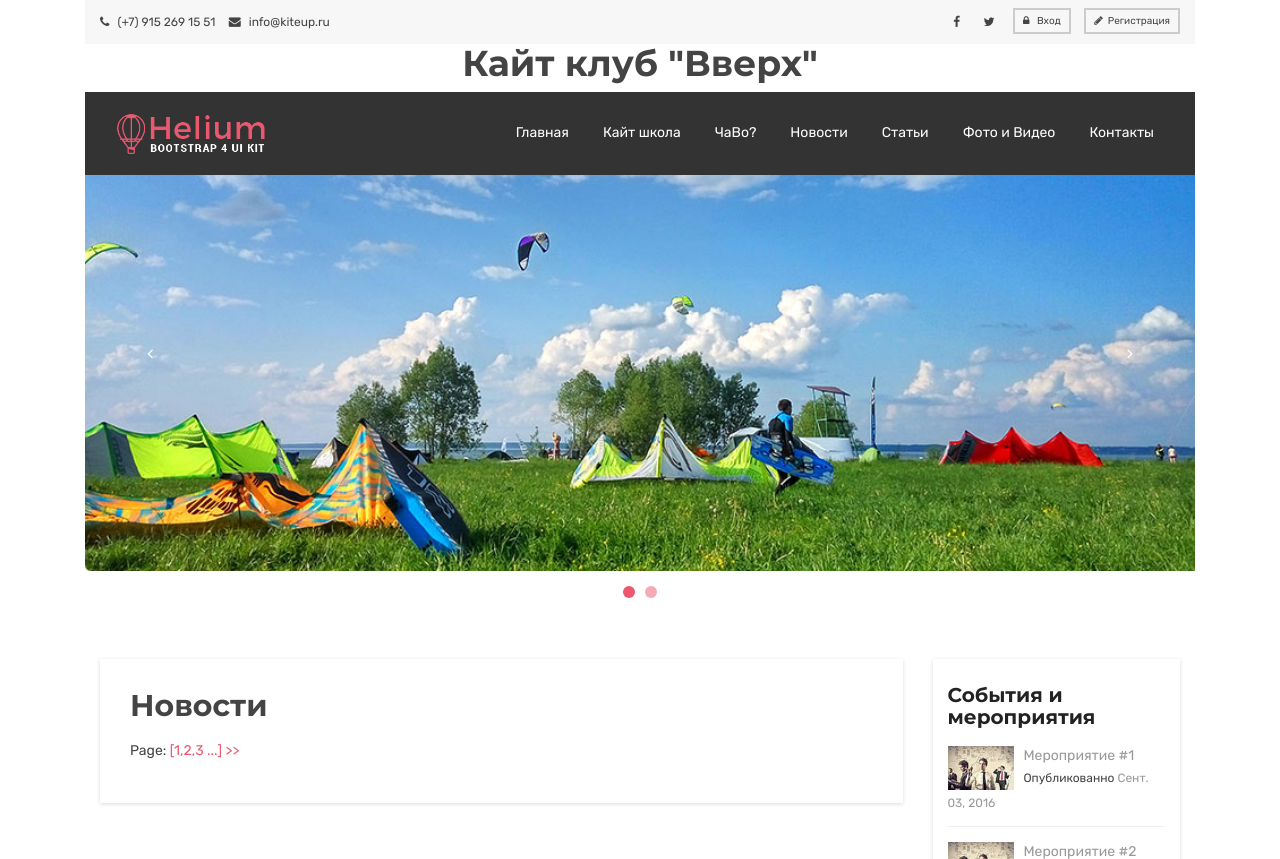
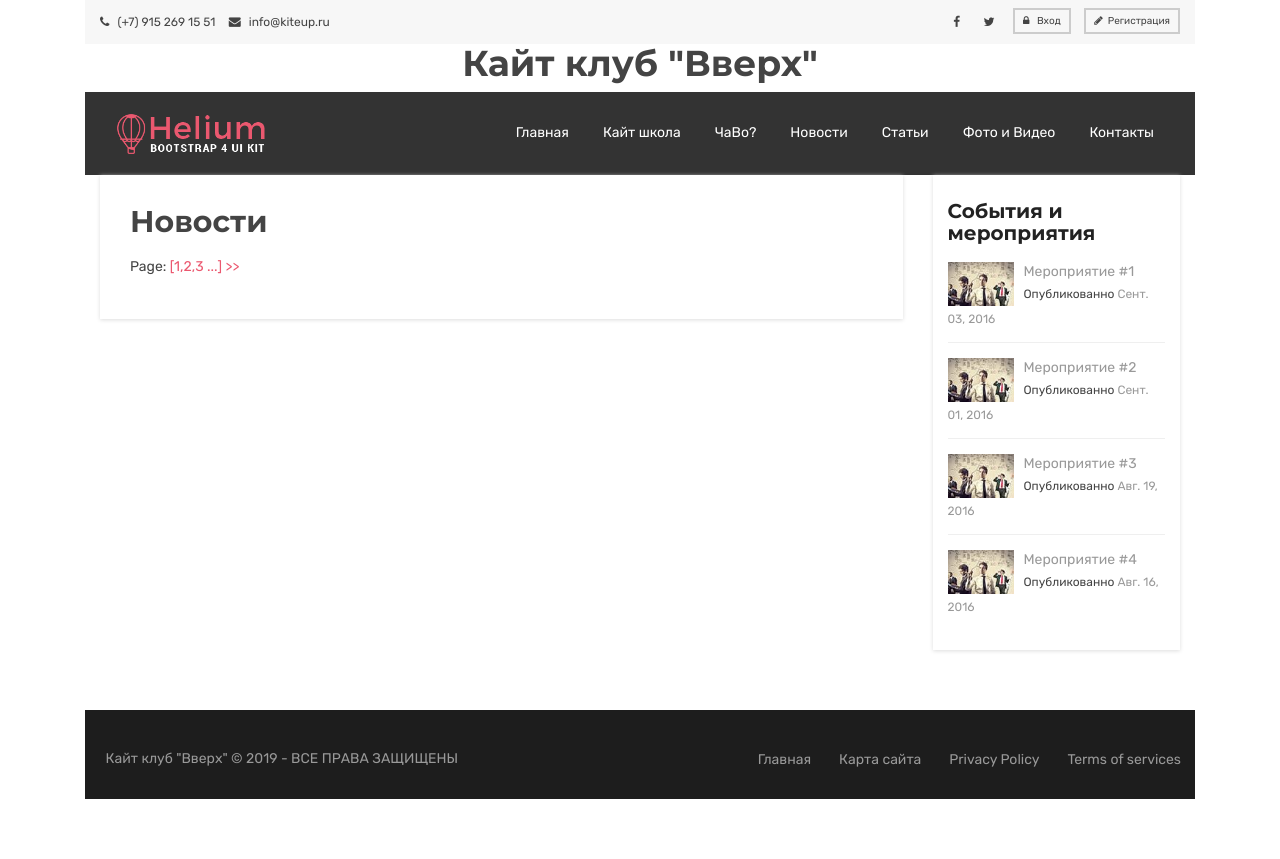
Before and after one commit to kolun4ik/diplom_kiteup, a Django app: page /club-news/ in a window 1280 px wide. Run offline with Django 3.2, Linux system fonts and the light colour scheme; data that the repository does not hold is empty; some libraries are stand-ins or nearby versions.

Commit message:
Отрефакторил шаблон, теперь слайдер отображается только на главной

```diff
--- a/kiteup/settings.py
+++ b/kiteup/settings.py
@@ -24,9 +24,6 @@ SECRET_KEY = 'a2e2h-r(7i16t9ns6ez()0=t6x=$117!k(x___bz3*)-)w0l$y'
 
 # SECURITY WARNING: don't run with debug turned on in production!
 DEBUG = True
-
-ALLOWED_HOSTS = []
-
 
 # Application definition
 
--- a/news/models.py
+++ b/news/models.py
@@ -1,6 +1,12 @@
 from django.db import models
+from django.urls import reverse
 
 # Create your models here.
 class ItemNews(models.Model):
     """отдельная новость"""
     text = models.TextField(default='')
+
+    # #Заготовка "разрешения" URL
+    # def get_absolute_url(self):
+    #     """Получить абсолютный URL"""
+    #     return reverse('news_view', args=[self.id])
--- a/news/templates/base.html
+++ b/news/templates/base.html
@@ -83,17 +83,7 @@
                 </div>
               </div>
             </nav>
-                 <!-- img/slider slider -->
-            <div id="img/slider-slider">
-               <div id="image-slider" class="owl-carousel owl-theme">
-                 <div class="item">
-                   <img src="/static/bootstrap/img/slider/large-slider1.jpg" alt="">
-                 </div>
-                 <div class="item">
-                   <img src="/static/bootstrap/img/slider/large-slider2.jpg" alt="">
-                 </div>
-               </div>
-           </div>
+            {% block slider %}{% endblock %}
           </div>
         </div>
         <div class="row">
@@ -158,7 +148,7 @@
               <div class="col-md-6  col-sm-6">
                 <ul class="nav nav-inline  justify-content-end ">
                   <li class="nav-item">
-                    <a class="nav-link active" href="#">Главная</a>
+                    <a class="nav-link active" href="{% url 'index' %}">Главная</a>
                   </li>
                   <li class="nav-item">
                     <a class="nav-link" href="#">Карта сайта</a>
```
Also changed, not shown: news/templates/index.html (+16 -0 lines).
